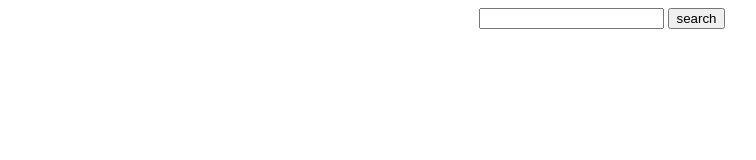
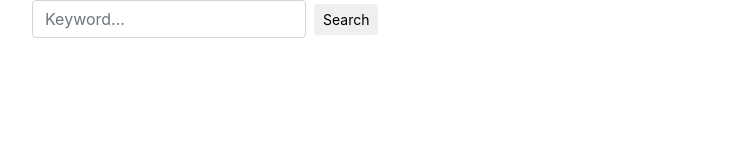
Before and after one commit to GiorgiKharshiladze/GreenPen, a plain HTML site: page views/index.html in a window 1280 px wide. Shown: the whole page, without its empty margins (38-794 px from the left). Drawn offline with nearby package versions, Linux system fonts and the light colour scheme.

```diff
--- a/views/index.html
+++ b/views/index.html
@@ -3,14 +3,20 @@
 <head>
 	<meta charset="UTF-8">
 	<title>Green Pen</title>
+	<link rel="stylesheet" href="https://stackpath.bootstrapcdn.com/bootstrap/4.1.3/css/bootstrap.min.css" integrity="sha384-MCw98/SFnGE8fJT3GXwEOngsV7Zt27NXFoaoApmYm81iuXoPkFOJwJ8ERdknLPMO" crossorigin="anonymous">
 </head>
 <body>
+	<div class="container">
+		<div class="row justify-content-md-center">
+			<form action="/search" method='post' class="form-inline md-form mr-auto mb-4">
+			    <input name='keyword' class="form-control mr-sm-2" type="text" placeholder="Keyword..." aria-label="Search">
+			    <button class="btn aqua-gradient btn-rounded btn-sm my-0" type="submit">Search</button>
+			</form>
+		</div>
+	</div>
 
-	<form action="/search" method="post">
-		<center>
-			<input type="text" name='keyword'>
-			<input type="submit" value="search">
-		</center>
-	</form>
+	<script src="https://code.jquery.com/jquery-3.3.1.slim.min.js" integrity="sha384-q8i/X+965DzO0rT7abK41JStQIAqVgRVzpbzo5smXKp4YfRvH+8abtTE1Pi6jizo" crossorigin="anonymous"></script>
+	<script src="https://cdnjs.cloudflare.com/ajax/libs/popper.js/1.14.3/umd/popper.min.js" integrity="sha384-ZMP7rVo3mIykV+2+9J3UJ46jBk0WLaUAdn689aCwoqbBJiSnjAK/l8WvCWPIPm49" crossorigin="anonymous"></script>
+	<script src="https://stackpath.bootstrapcdn.com/bootstrap/4.1.3/js/bootstrap.min.js" integrity="sha384-ChfqqxuZUCnJSK3+MXmPNIyE6ZbWh2IMqE241rYiqJxyMiZ6OW/JmZQ5stwEULTy" crossorigin="anonymous"></script>
 </body>
 </html>
```
Also changed, not shown: 2 other files.
